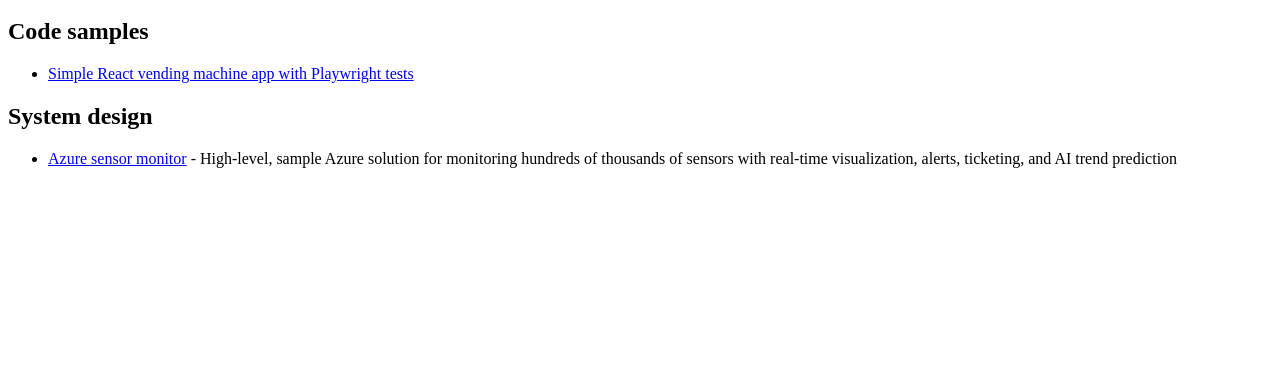
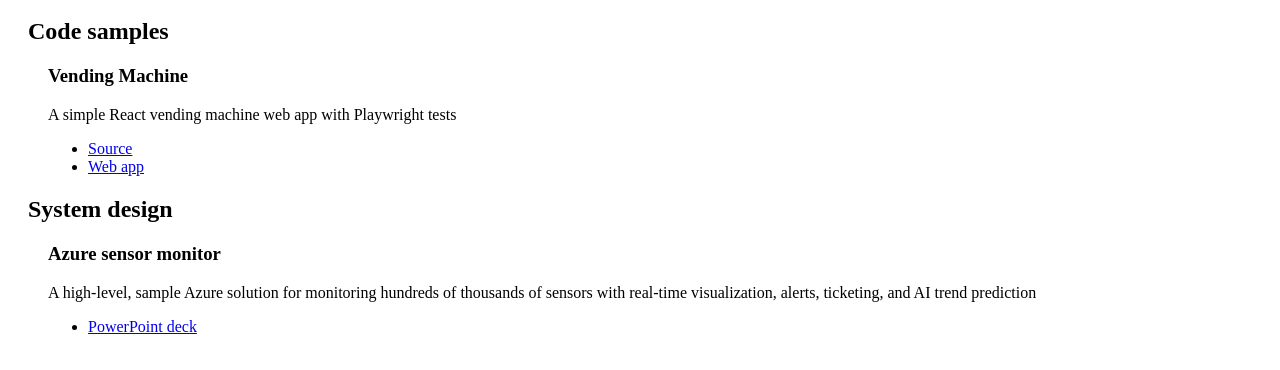
Before and after one commit to MichaelMaio/portfolio, a plain HTML site: page index.html in a window 1280 px wide. Shown: the part 48-418 px from the top of the page. Drawn offline with Linux system fonts and the light colour scheme.

Commit message:
Update index.html with various improvements.

```diff
--- a/index.html
+++ b/index.html
@@ -1,11 +1,28 @@
-<h1>Portfolio page for <a href="www.linkedin.com/in/michaelmaio-sde">Michael Maio - SDE/SDET</a></h1>
+<h1>Portfolio page for <a target="_blank" href="https://linkedin.com/in/michaelmaio-sde">Michael Maio - SDE/SDET</a></h1>
 
+  <div style="margin-left: 20px;">
     <h2>Code samples</h2>
+
+    <div style="margin-left: 20px;">
+      <h3>Vending Machine</h3>
+      A simple React vending machine web app with Playwright tests
       <ul>
-  <li><a href="https://github.com/MichaelMaio/VendingMachine">Simple React vending machine app with Playwright tests</a></li>
+        <li><a target="_blank" href="https://github.com/MichaelMaio/VendingMachine">Source</a></li>
+        <li><a target="_blank" href="https://michaelmaio.github.io/VendingMachine/">Web app</a></li>
       </ul>
+    </div>
 
+  </div>
+
+  <div style="margin-left: 20px;">
     <h2>System design</h2>
+
+    <div style="margin-left: 20px;">
+      <h3>Azure sensor monitor</h3>
+      A high-level, sample Azure solution for monitoring hundreds of thousands of sensors with real-time visualization, alerts, ticketing, and AI trend prediction
       <ul>
-  <li><a href="https://github.com/MichaelMaio/AzureSensorMonitor/blob/main/Sensor%20monitoring%20system%20design.pptx">Azure sensor monitor</a> - High-level, sample Azure solution for monitoring hundreds of thousands of sensors with real-time visualization, alerts, ticketing, and AI trend prediction</li>
+        <li><a target="_blank" href="https://github.com/MichaelMaio/AzureSensorMonitor/raw/refs/heads/main/Sensor%20monitoring%20system%20design.pptx">PowerPoint deck</a></li>
       </ul>
+    </div>
+
+  </div>
```
Lines whose indentation alone changed are shown as unchanged.
